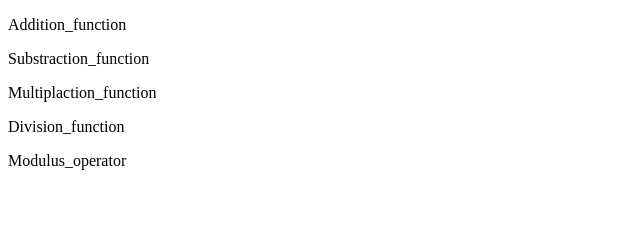
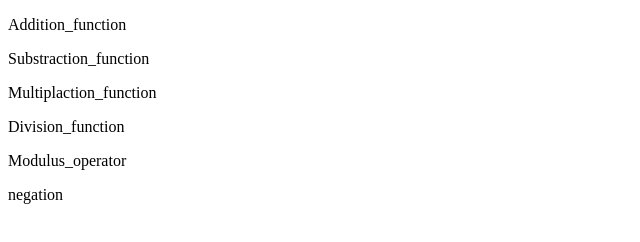
Before and after one commit to Becky75/Javascript_project, a plain HTML site: page project3_math_operators/index.html in a window 1280 px wide. Shown: the full height of the page, 0-640 px from the left. Drawn offline with Linux system fonts and the light colour scheme.

Commit message:
updated add negation

```diff
--- a/project3_math_operators/index.html
+++ b/project3_math_operators/index.html
@@ -18,6 +18,9 @@
 
             <p id="modulus"></p>
             <p id="modulus" onclick="modulus_operator()">Modulus_operator</p>
+
+            <p id="negation"></p>
+            <p id="negation" onclick="negation_operator()">negation</p>
         </body>
     </head>
 </html>
```
